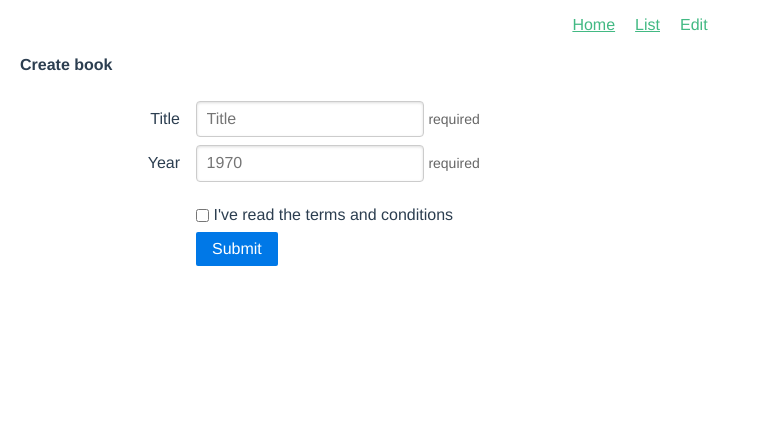
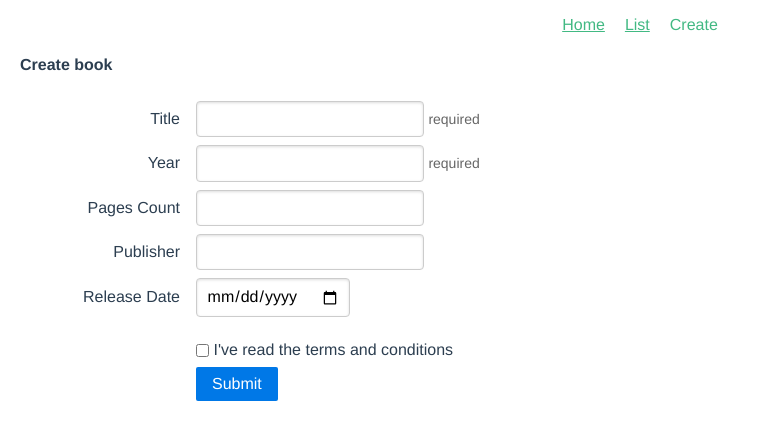
Before and after one commit to plugn/bxt, a Vue app: page /edit in a window 1280 px wide. Shown: the top 440 px of the page, without its empty margins (0-760 px from the left). Built offline with nearby package versions, Linux system fonts and the light colour scheme.

Commit message:
preparing release date field

```diff
--- a/src/components/Editor.vue
+++ b/src/components/Editor.vue
@@ -4,7 +4,13 @@
 	<form class="pure-form pure-form-aligned"><fieldset>
 		<PureInput label="Title" :value="bookModel.title" required ></PureInput>
 
-		<PureInput label="Year" :value="bookModel.pubYear" placeholder="1970" required ></PureInput>
+		<PureInput label="Year" :value="bookModel.pubYear" required ></PureInput>
+
+		<PureInput label="Pages Count" :value="bookModel.pagesCount" ></PureInput>
+
+		<PureInput label="Publisher" :value="bookModel.publisher"></PureInput>
+
+		<PureDateInput label="Release Date" :value="bookModel.releaseDate"></PureDateInput>
 
 		<div class="pure-controls">
 			<label for="cb" class="pure-checkbox">
@@ -20,15 +26,18 @@
 <script>
 	import {mapGetters} from 'vuex';
 	import PureInput from './form/PureInput';
+	import PureDateInput from './form/PureDateInput';
+	import { BookScheme } from "@/util/scheme";
 
 	export default {
 		name: 'Editor',
 		components: {
-			PureInput
+			PureInput,
+			PureDateInput
 		},
 		data() {
 			return {
-				// book: null
+				releaseDate: null
 			}
 		},
 		computed: {
@@ -41,15 +50,25 @@
 			bookModel() {
 				console.log(' * getter this.bookId: ', this.bookId);
 				return this.bookId && this.getBook(this.bookId) || {};
-			}
+			},
+
 
 		},
+		methods: {
+			getReleaseDate() {
+				const releaseDate = BookScheme.find(field => field.name === 'releaseDate');
+				if (releaseDate) {
+					console.log(' * releaseDate.inputAttrs : ', releaseDate.inputAttrs);
+				}
+
+				return releaseDate;
+			}
+		},
 		mounted() {
-			console.log(' * this.$route.params : ', this.$route.params);
-			console.log(' * this.bookModel: ', this.bookModel);
-				// this.getBook(this.$route.params.id));
+			this.releaseDate = this.getReleaseDate()
+		}
 
-		}
+
 	};
 </script>
 
--- a/src/components/Menu.vue
+++ b/src/components/Menu.vue
@@ -2,7 +2,7 @@
 	<div><ul class="menu">
 		<li><router-link to="/">Home</router-link></li>
 		<li><router-link to="/list">List</router-link></li>
-		<li><router-link to="/edit">Edit</router-link></li>
+		<li><router-link to="/edit">Create</router-link></li>
 	</ul></div>
 
 </template>
--- /dev/null
+++ b/src/components/form/PureDateInput.vue
@@ -0,0 +1,22 @@
+<template>
+	<div class="pure-control-group">
+		<label :for="inputId">{{ label }}</label>
+		<input :id="inputId" :value="value" type="date">
+		<span v-if="required" class="pure-form-message-inline">required</span>
+	</div>
+</template>
+
+<script>
+import PureInput from './PureInput'
+
+export default {
+	name: "PureDateInput",
+	mixins: [ PureInput ]
+}
+</script>
+
+<style scoped>
+label {
+	cursor: pointer;
+}
+</style>
--- a/src/components/form/PureInput.vue
+++ b/src/components/form/PureInput.vue
@@ -1,7 +1,7 @@
 <template>
 	<div class="pure-control-group">
 		<label :for="inputId">{{ label }}</label>
-		<input :id="inputId" :placeholder="localPlaceholder" :value="value" type="text">
+		<input :id="inputId" :placeholder="placeholder" :value="value" type="text">
 		<span v-if="required" class="pure-form-message-inline">required</span>
 	</div>
 </template>
@@ -12,7 +12,7 @@ import _uniqueId from 'lodash/uniqueId';
 const idPrefix = 'pureInput';
 
 export default {
-	name: "PureInput",
+	name: "PureDateInput",
 	data() {
 		return {
 			inputId: _uniqueId(idPrefix)
--- a/src/store/initialState.js
+++ b/src/store/initialState.js
@@ -6,15 +6,17 @@ export const state = {
 			authors: [{firstName:'Mark', lastName: 'Twain'}],
 			pagesCount: 300,
 			publisher: 'Hartford, Conn.',
-			pubYear: 1876
+			pubYear: 1876,
+			releaseDate: '1876-06-15'
 		},
 		{
 			id: 2,
 			title: 'Tarzan of the Apes',
 			authors: [{firstName:'Edgar', lastName: 'Burroughs'}],
 			pagesCount: 250,
-			publisher: 'Hartford, Conn.',
-			pubYear: 1876
+			publisher: 'A. C. McClurg',
+			pubYear: 1912,
+			releaseDate: '1912-10-16'
 		},
 		{
 			id: 3,
--- a/src/util/scheme.js
+++ b/src/util/scheme.js
@@ -7,6 +7,14 @@ const validateStringProp = (obj, propName, maxLength) => {
 };
 const NOW = new Date();
 const MIN_RELEASE_DATE = new Date('1800-01-01');
+
+export const buildDateString = date => (
+	[
+		date.getFullYear(),
+		String(date.getMonth() + 1).padStart(2, '0'),
+		String(date.getDate()).padStart(2, '0')
+	].join('-')
+);
 
 export const BookScheme = [
 	{
@@ -55,6 +63,10 @@ export const BookScheme = [
 	{
 		name: 'releaseDate',
 		required: false,
+		inputAttrs: {
+			min: buildDateString(MIN_RELEASE_DATE),
+			max: buildDateString(NOW)
+		},
 		validate(val) {
 			return (typeof val === 'number') && (val >= Number(MIN_RELEASE_DATE));
 		}
```
